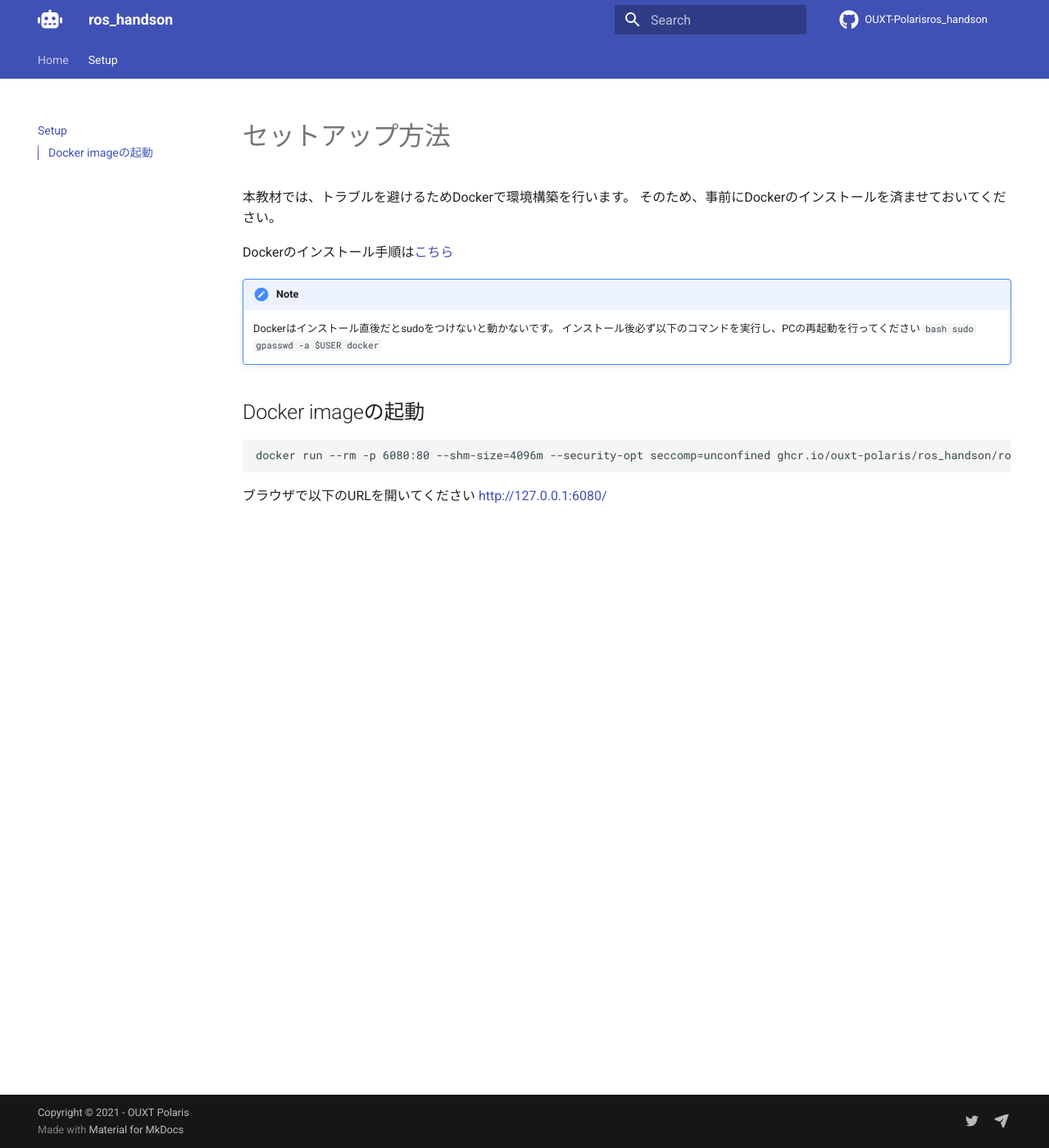
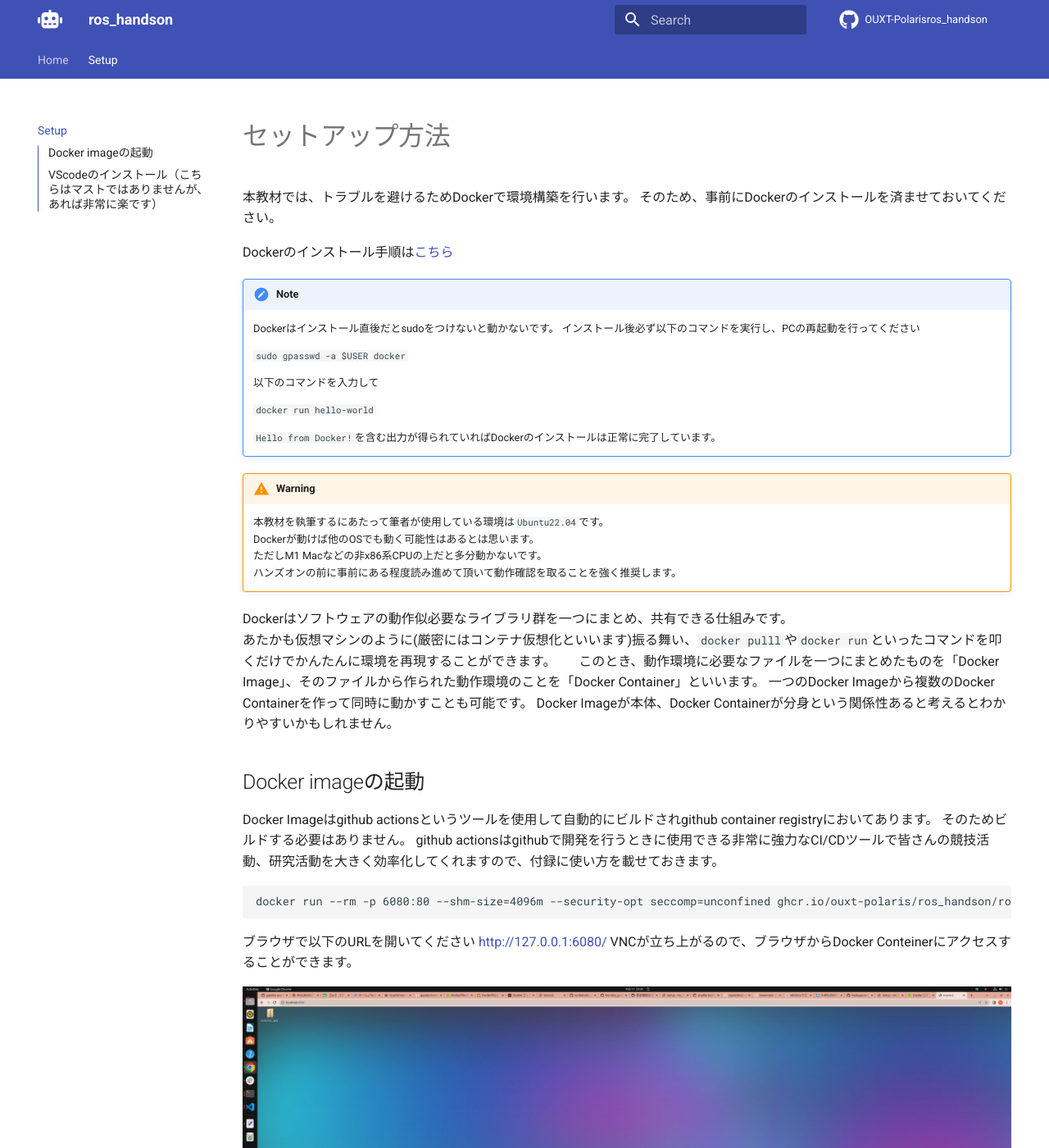
Before and after one commit to OUXT-Polaris/ros_handson, an MkDocs documentation site: the page built from docs/how_to_setup.md, in a window 1280 px wide and 1400 px high. Shown: the whole window at 82% size. Built offline with MkDocs 1.6.1 and Material for MkDocs 9.7.7, drawn with Linux system fonts in a browser that asks for light colours; comment, search, counter and statistics services are not loaded; some of the changed text lies outside the part shown.

Commit message:
add image
Signed-off-by: Masaya Kataoka <ms.kataoka@gmail.com>

````diff
--- a/docs/how_to_setup.md
+++ b/docs/how_to_setup.md
@@ -8,15 +8,50 @@ Dockerのインストール手順は[こちら](https://docs.docker.com/engine/i
 !!! note
     Dockerはインストール直後だとsudoをつけないと動かないです。
     インストール後必ず以下のコマンドを実行し、PCの再起動を行ってください
-    ```bash
+
+    ```
     sudo gpasswd -a $USER docker
     ```
 
+    以下のコマンドを入力して
+
+    ```
+    docker run hello-world
+    ```
+
+    `Hello from Docker!`を含む出力が得られていればDockerのインストールは正常に完了しています。
+
+
+!!! warning
+    本教材を執筆するにあたって筆者が使用している環境は`Ubuntu22.04`です。
+    Dockerが動けば他のOSでも動く可能性はあるとは思います。
+    ただしM1 Macなどの非x86系CPUの上だと多分動かないです。
+    ハンズオンの前に事前にある程度読み進めて頂いて動作確認を取ることを強く推奨します。
+
+
+Dockerはソフトウェアの動作似必要なライブラリ群を一つにまとめ、共有できる仕組みです。
+あたかも仮想マシンのように(厳密にはコンテナ仮想化といいます)振る舞い、`docker pulll`や`docker run`といったコマンドを叩くだけでかんたんに環境を再現することができます。
+このとき、動作環境に必要なファイルを一つにまとめたものを「Docker Image」、そのファイルから作られた動作環境のことを「Docker Container」といいます。
+一つのDocker Imageから複数のDocker Containerを作って同時に動かすことも可能です。
+Docker Imageが本体、Docker Containerが分身という関係性あると考えるとわかりやすいかもしれません。
 
 ## Docker imageの起動
+
+Docker Imageはgithub actionsというツールを使用して自動的にビルドされgithub container registryにおいてあります。
+そのためビルドする必要はありません。
+github actionsはgithubで開発を行うときに使用できる非常に強力なCI/CDツールで皆さんの競技活動、研究活動を大きく効率化してくれますので、付録に使い方を載せておきます。
 
 ```bash
 docker run --rm -p 6080:80 --shm-size=4096m --security-opt seccomp=unconfined ghcr.io/ouxt-polaris/ros_handson/ros_handson:latest
 ```
 
 ブラウザで以下のURLを開いてください [http://127.0.0.1:6080/](http://127.0.0.1:6080/)
+VNCが立ち上がるので、ブラウザからDocker Conteinerにアクセスすることができます。
+
+![Not Found](images/desktop.png)
+
+今回はこの環境使ってハンズオンを進めていこうとおもいます。
+
+## VScodeのインストール（こちらはマストではありませんが、あれば非常に楽です）
+
+今回のハンズオンでは基本的にVNC上で操作は完結しますが、Docker Containerに接続しデータをコピーしたりすることができるため、[VSCode](https://azure.microsoft.com/ja-jp/products/visual-studio-code)および[DevContainerプラグイン](https://marketplace.visualstudio.com/items?itemName=ms-vscode-remote.remote-containers)はあったほうが何かと便利かと思われます。
````
Also changed, not shown: docs/images/desktop.png (added).
